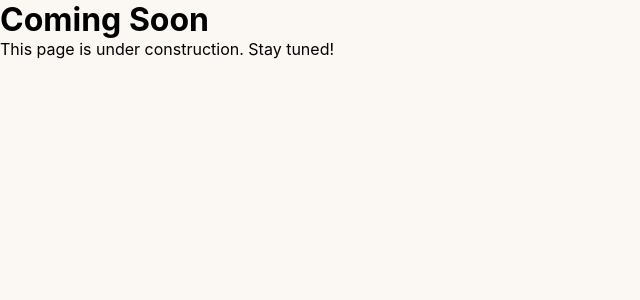
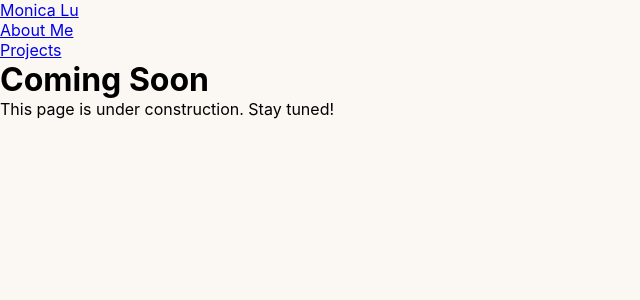
Before and after one commit to Monica-Lu/Portfolio-Website, a React (Vite) app in the folder portfolio/: page / in a window 1280 px wide. Shown: the top 300 px of the page, without its empty margins (0-640 px from the left). Built offline with nearby package versions, Linux system fonts and the light colour scheme.

Commit message:
NavBar without GUI

```diff
--- a/portfolio/src/App.tsx
+++ b/portfolio/src/App.tsx
@@ -1,7 +1,7 @@
 import React, { Suspense, lazy } from 'react';
 import { BrowserRouter as Router, Route, Routes } from 'react-router-dom';
 
-//import { NavBar } from './components/NavBar/NavBar';
+import { NavBar } from './components/NavBar/NavBar';
 import './global.css';
 
 // const Home = lazy(() => import('./components/Home/Home'));
@@ -14,7 +14,7 @@ const NotFound = lazy(() => import('./components/Page404/Page404'));
 export default function App() {
     return (
       <Router>
-        {/*<NavBar />*/}
+        <NavBar />
         <Suspense fallback={<div>Loading...</div>}>
           <Routes>
             <Route path="/" element={<ComingSoon />} />
--- a/portfolio/src/components/NavBar/NavBar.tsx
+++ b/portfolio/src/components/NavBar/NavBar.tsx
@@ -12,10 +12,10 @@ export const NavBar = () => {
 
             <NavMenu.List className="NavBar-list">
                 <NavMenu.Item>
-                    <NavMenu.Link className='link' href="/aboutme">Status</NavMenu.Link>
+                    <NavMenu.Link className='link' href="/aboutme">About Me</NavMenu.Link>
                 </NavMenu.Item>
                 <NavMenu.Item>
-                    <NavMenu.Link className='link' href="/projects">Status</NavMenu.Link>
+                    <NavMenu.Link className='link' href="/projects">Projects</NavMenu.Link>
                 </NavMenu.Item>
             </NavMenu.List>
         </NavMenu.Root>
```
